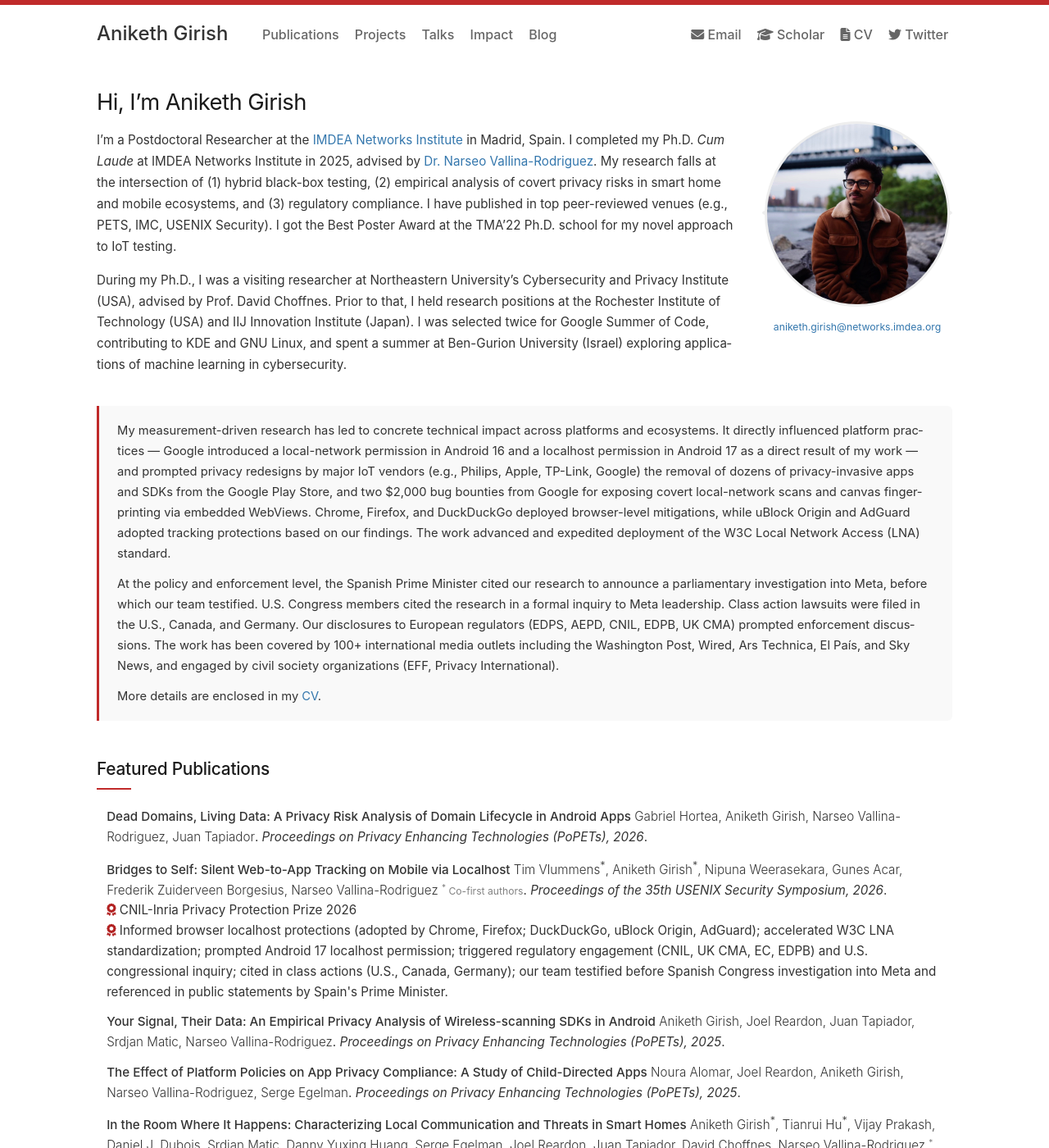
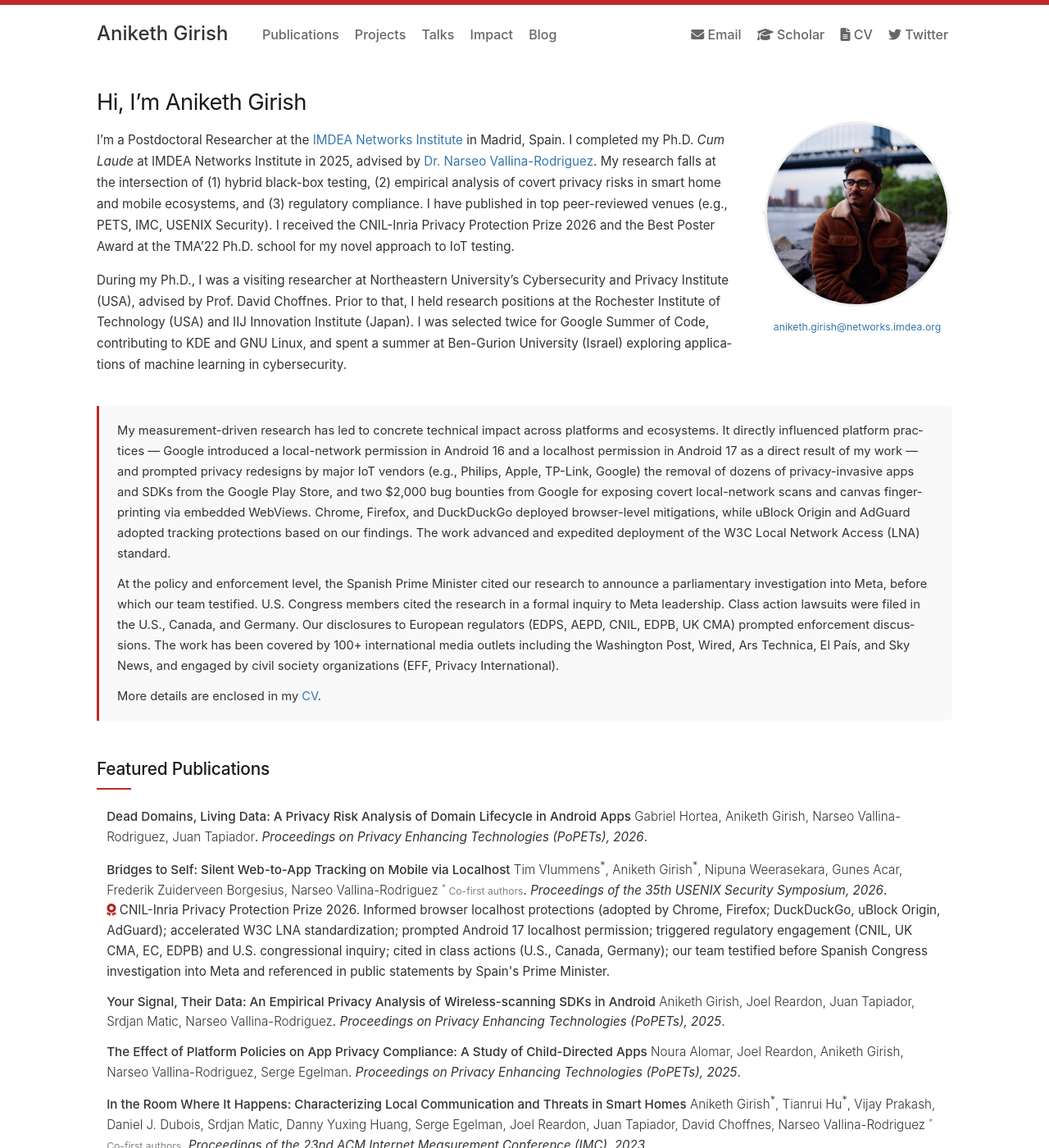
Before and after one commit to Aniketh01/aniketh01.github.io, a Jekyll site: the page built from index.md, in a window 1280 px wide and 1400 px high. Shown: the whole window at 82% size. Built offline with Jekyll 4.4.1, drawn with Linux system fonts in a browser that asks for light colours; nearby versions of some CDN libraries.

Commit message:
Add CNIL award to intro, merge award entries on localhost paper

```diff
--- a/_data/publications.yml
+++ b/_data/publications.yml
@@ -41,8 +41,7 @@
   code: https://github.com/localmess/localhost-abuse
   highlight: true
   awards:
-    - "CNIL-Inria Privacy Protection Prize 2026"
-    - Informed browser localhost protections (adopted by Chrome, Firefox; DuckDuckGo, uBlock Origin, AdGuard); accelerated W3C LNA standardization; prompted Android 17 localhost permission; triggered regulatory engagement (CNIL, UK CMA, EC, EDPB) and U.S. congressional inquiry; cited in class actions (U.S., Canada, Germany); our team testified before Spanish Congress investigation into Meta and referenced in public statements by Spain's Prime Minister.
+    - "CNIL-Inria Privacy Protection Prize 2026. Informed browser localhost protections (adopted by Chrome, Firefox; DuckDuckGo, uBlock Origin, AdGuard); accelerated W3C LNA standardization; prompted Android 17 localhost permission; triggered regulatory engagement (CNIL, UK CMA, EC, EDPB) and U.S. congressional inquiry; cited in class actions (U.S., Canada, Germany); our team testified before Spanish Congress investigation into Meta and referenced in public statements by Spain's Prime Minister."
   tags:
     - Cross-Platform tracking
     - Privacy
--- a/index.md
+++ b/index.md
@@ -13,7 +13,7 @@ class: home
 <!-- <p class="hiring-note"><b>I'm open to full-time opportunities in the next 6~12 months, feel free to <a href="mailto:aniketh.girish@imdea.org">contact me</a> if you think I'd be a fit!</b></p> -->
 
 I'm a Postdoctoral Researcher at the [IMDEA Networks Institute](https://networks.imdea.org/) in Madrid, Spain. I completed my Ph.D. *Cum Laude* at IMDEA Networks Institute in 2025, advised by [Dr. Narseo Vallina-Rodriguez](https://networks.imdea.org/team/imdea-networks-team/people/narseo-vallina-rodriguez/).
-My research falls at the intersection of (1) hybrid black-box testing, (2) empirical analysis of covert privacy risks in smart home and mobile ecosystems, and (3) regulatory compliance. I have published in top peer-reviewed venues (e.g., PETS, IMC, USENIX Security). I got the Best Poster Award at the TMA'22 Ph.D. school for my novel approach to IoT testing.
+My research falls at the intersection of (1) hybrid black-box testing, (2) empirical analysis of covert privacy risks in smart home and mobile ecosystems, and (3) regulatory compliance. I have published in top peer-reviewed venues (e.g., PETS, IMC, USENIX Security). I received the CNIL-Inria Privacy Protection Prize 2026 and the Best Poster Award at the TMA'22 Ph.D. school for my novel approach to IoT testing.
 
 During my Ph.D., I was a visiting researcher at Northeastern University's Cybersecurity and Privacy Institute (USA), advised by Prof. David Choffnes. Prior to that, I held research positions at the Rochester Institute of Technology (USA) and IIJ Innovation Institute (Japan). I was selected twice for Google Summer of Code, contributing to KDE and GNU Linux, and spent a summer at Ben-Gurion University (Israel) exploring applications of machine learning in cybersecurity.
 
```
